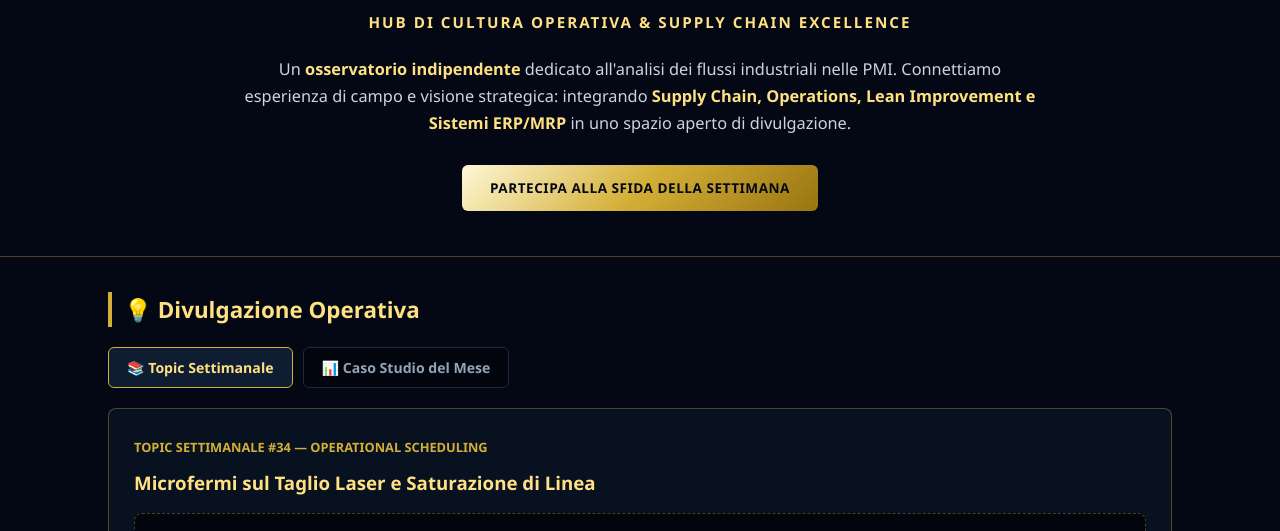
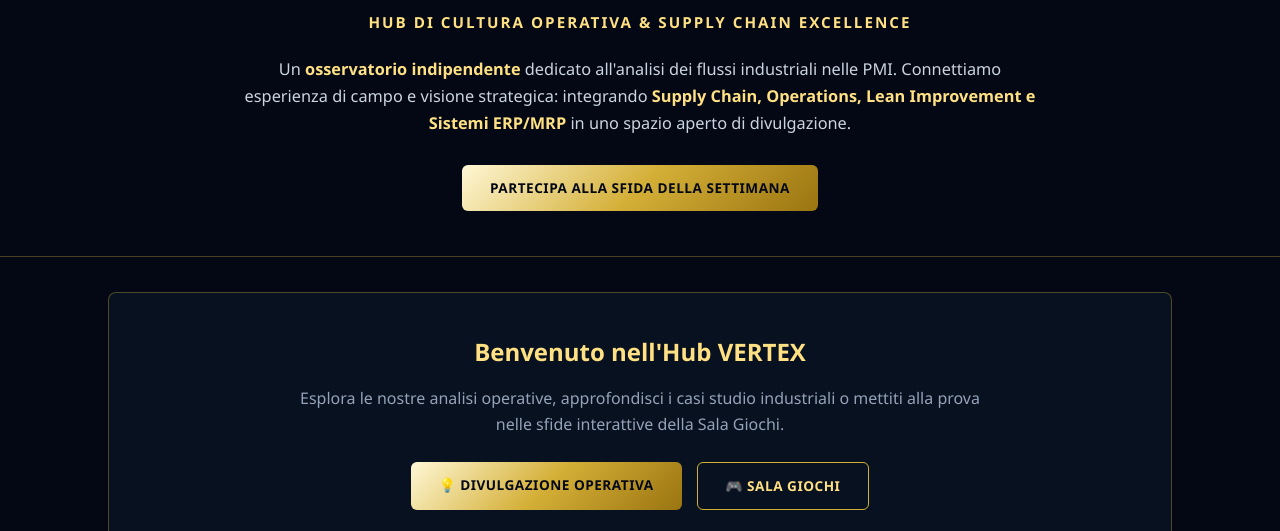
Before and after one commit to jazzhouse86/Vertex-Hub, a plain HTML site: page index.html in a window 1280 px wide. Shown: the part 254-785 px from the top of the page. Drawn offline with nearby package versions, Linux system fonts and the light colour scheme.

Commit message:
Update index.html

```diff
--- a/index.html
+++ b/index.html
@@ -135,7 +135,7 @@
     .rack-slot:hover { border-color: var(--gold-main); background: var(--bg-card-hover); }
     .rack-slot.correct-slot { border-color: var(--correct-green); background: rgba(16, 185, 129, 0.15); }
 
-    /* SVG WORKSHOP VIGNETTE (MODE 3) */
+    /* SVG WORKSHOP VIGNETTE */
     .vignette-canvas {
       position: relative; width: 100%; height: 260px; background: #02050D; border: 1px solid var(--border-color);
       border-radius: 6px; margin: 15px 0; overflow: hidden;
@@ -191,8 +191,8 @@
     </div>
 
     <div class="mobile-menu" id="dropdownMenu">
-      <a href="javascript:void(0)" onclick="navigateTo('home-section')" data-i18n="nav-home">🏠 Home & Topic Settimanale</a>
-      <a href="javascript:void(0)" onclick="navigateTo('divulgazioni-section', 'cases')" data-i18n="nav-cases">📊 Caso Studio del Mese</a>
+      <a href="javascript:void(0)" onclick="navigateTo('home-section')" data-i18n="nav-home">🏠 Home</a>
+      <a href="javascript:void(0)" onclick="navigateTo('divulgazioni-section', 'topics')" data-i18n="nav-divulgazione">💡 Divulgazione</a>
       <a href="javascript:void(0)" onclick="navigateTo('sala-giochi-section')" data-i18n="nav-games">🎮 Sala Giochi</a>
       <a href="javascript:void(0)" onclick="navigateTo('chi-siamo-section')" data-i18n="nav-about">👥 Chi Siamo</a>
       <a href="javascript:void(0)" onclick="navigateTo('contatti-section')" data-i18n="nav-contact">✉️ Contatti</a>
@@ -232,8 +232,22 @@
 
   <div class="container">
 
-    <!-- HOME SECTION (DEFAULT VISIBLE) -->
+    <!-- HOME SECTION (LANDING) -->
     <div id="home-section" class="app-section active-section">
+      <div class="card" style="text-align: center; padding: 40px 20px;">
+        <h2 style="color: var(--gold-light); margin-bottom: 15px;" data-i18n="home-welcome-title">Benvenuto nell'Hub VERTEX</h2>
+        <p style="color: var(--text-muted); max-width: 700px; margin: 0 auto 25px; font-size: 1rem;" data-i18n="home-welcome-desc">
+          Esplora le nostre analisi operative, approfondisci i casi studio industriali o mettiti alla prova nelle sfide interattive della Sala Giochi.
+        </p>
+        <div style="display: flex; gap: 15px; justify-content: center; flex-wrap: wrap;">
+          <a href="javascript:void(0)" onclick="navigateTo('divulgazioni-section', 'topics')" class="btn-gold" data-i18n="nav-divulgazione">💡 Divulgazione Operativa</a>
+          <a href="javascript:void(0)" onclick="navigateTo('sala-giochi-section')" class="btn-gold" style="background: transparent; border: 1px solid var(--gold-main); color: var(--gold-light);" data-i18n="nav-games">🎮 Sala Giochi</a>
+        </div>
+      </div>
+    </div>
+
+    <!-- SEZIONE DIVULGAZIONE (SEPARATA) -->
+    <div id="divulgazioni-section" class="app-section">
       <h2 class="section-title" data-i18n="div-title">💡 Divulgazione Operativa</h2>
 
       <div class="archive-tabs">
@@ -261,7 +275,7 @@
         </div>
       </article>
 
-      <!-- VIEW CASO STUDIO MENSILE (ACCESSIBILE ANCHE DA TAB) -->
+      <!-- VIEW CASO STUDIO MENSILE -->
       <article class="card" id="view-case" style="display: none;">
         <span style="color: var(--gold-main); font-weight: 700; font-size: 0.8rem;" data-i18n="case-tag">CASO STUDIO MENSILE — AGOSTO</span>
         <h3 style="color: var(--gold-light); margin: 8px 0 15px;" data-i18n="case-head">Riorganizzazione WMS in una PMI Metalmeccanica: +22% OTIF in 90 giorni</h3>
@@ -311,7 +325,7 @@
       </article>
     </div>
 
-    <!-- SALA GIOCHI MULTI-MODALITÀ (NASCOSTA DI DEFAULT) -->
+    <!-- SALA GIOCHI MULTI-MODALITÀ -->
     <div id="sala-giochi-section" class="app-section">
       <h2 class="section-title" data-i18n="game-title">🎮 Sala Giochi — Interactive Testing Hub</h2>
 
@@ -391,41 +405,34 @@
             <div id="fb-2" class="feedback-box"></div>
           </div>
 
-          <!-- MODE 3 (FIXED SVG VIGNETTE) -->
+          <!-- MODE 3 -->
           <div id="mode3" class="game-panel">
             <h3 style="color: var(--gold-light);" data-i18n="m3-head">Mode 3 — Trova l'Errore nella Vignetta (5S & Muda)</h3>
             <p style="color: var(--text-muted); font-size: 0.88rem; margin-top: 4px;" data-i18n="m3-q">Individua le 2 anomalie cliccando sulle zone critiche tratteggiate nell'officina:</p>
 
             <div class="vignette-canvas">
               <svg class="workshop-svg" viewBox="0 0 600 260">
-                <!-- Background & Floor -->
                 <rect x="0" y="0" width="600" height="260" fill="#050C1A"/>
                 <line x1="0" y1="200" x2="600" y2="200" stroke="#1E293B" stroke-width="2"/>
 
-                <!-- Machine CNC Left -->
                 <rect x="40" y="80" width="130" height="120" rx="4" fill="#0F1D33" stroke="#D4AF37" stroke-width="1.5"/>
                 <rect x="60" y="100" width="90" height="50" fill="#02050D" stroke="#1E293B"/>
                 <text x="105" y="130" fill="#FFE082" font-size="12" text-anchor="middle">CNC LASER 01</text>
                 <circle cx="150" cy="92" r="5" fill="#10B981"/>
 
-                <!-- Storage Rack Right -->
                 <rect x="440" y="50" width="120" height="150" fill="none" stroke="#94A3B8" stroke-width="2"/>
                 <line x1="440" y1="100" x2="560" y2="100" stroke="#94A3B8" stroke-width="2"/>
                 <line x1="440" y1="150" x2="560" y2="150" stroke="#94A3B8" stroke-width="2"/>
-                <!-- Boxes on rack -->
                 <rect x="450" y="115" width="40" height="35" fill="#D4AF37" opacity="0.6"/>
                 <rect x="500" y="115" width="45" height="35" fill="#D4AF37" opacity="0.6"/>
 
-                <!-- Oil Stain Anomaly (Left area) -->
                 <ellipse cx="230" cy="225" rx="35" ry="12" fill="#1E293B" stroke="#EF4444" stroke-dasharray="3,3"/>
                 <text x="230" y="228" fill="#EF4444" font-size="9" text-anchor="middle">OIL SPILL</text>
 
-                <!-- Unlabeled Waste Bin Anomaly (Center Right) -->
                 <rect x="360" y="160" width="35" height="40" fill="#1E293B" stroke="#EF4444" stroke-dasharray="3,3"/>
                 <text x="377" y="184" fill="#EF4444" font-size="16" text-anchor="middle">?</text>
               </svg>
 
-              <!-- Clickable Hotspots overlay -->
               <div class="error-spot" style="top: 200px; left: 185px; width: 90px; height: 45px;" onclick="findError(this, 'Olio a terra non segnalato (Rischio Sicurezza & 5S)')"></div>
               <div class="error-spot" style="top: 155px; left: 350px; width: 55px; height: 50px;" onclick="findError(this, 'Contenitore Scarti non identificato (Muda di Difettosità)')"></div>
             </div>
@@ -461,7 +468,7 @@
       </div>
     </div>
 
-    <!-- CHI SIAMO (NASCOSTA DI DEFAULT) -->
+    <!-- CHI SIAMO -->
     <div id="chi-siamo-section" class="app-section">
       <h2 class="section-title" data-i18n="about-title">👥 Chi Siamo — Il Progetto VERTEX</h2>
       <div class="card">
@@ -491,7 +498,7 @@
       </div>
     </div>
 
-    <!-- CONTATTI (NASCOSTA DI DEFAULT) -->
+    <!-- CONTATTI -->
     <div id="contatti-section" class="app-section">
       <h2 class="section-title" data-i18n="contact-title">✉️ Contatti & Network</h2>
       <div class="card">
@@ -553,14 +560,16 @@
     /* DIZIONARIO MULTILINGUA COMPLETO */
     const translations = {
       it: {
-        'nav-home': '🏠 Home & Topic Settimanale',
-        'nav-cases': '📊 Caso Studio del Mese',
+        'nav-home': '🏠 Home',
+        'nav-divulgazione': '💡 Divulgazione',
         'nav-games': '🎮 Sala Giochi',
         'nav-about': '👥 Chi Siamo',
         'nav-contact': '✉️ Contatti',
         'hero-tagline': 'Hub di Cultura Operativa & Supply Chain Excellence',
         'hero-proposito': 'Un <strong>osservatorio indipendente</strong> dedicato all\'analisi dei flussi industriali nelle PMI. Connettiamo esperienza di campo e visione strategica: integrando <strong>Supply Chain, Operations, Lean Improvement e Sistemi ERP/MRP</strong> in uno spazio aperto di divulgazione.',
         'hero-btn': 'Partecipa alla Sfida della Settimana',
+        'home-welcome-title': 'Benvenuto nell\'Hub VERTEX',
+        'home-welcome-desc': 'Esplora le nostre analisi operative, approfondisci i casi studio industriali o mettiti alla prova nelle sfide interattive della Sala Giochi.',
         'div-title': '💡 Divulgazione Operativa',
         'tab-topics': '📚 Topic Settimanale',
         'tab-cases': '📊 Caso Studio del Mese',
@@ -616,14 +625,16 @@
         'footer-claim': 'Connettiamo Idee e Professionisti'
       },
       en: {
-        'nav-home': '🏠 Home & Weekly Topic',
-        'nav-cases': '📊 Case Study of the Month',
-        'nav-games': '🎮 Arcade Testing Room',
+        'nav-home': '🏠 Home',
+        'nav-divulgazione': '💡 Insights',
+        'nav-games': '🎮 Arcade Room',
         'nav-about': '👥 About Us',
         'nav-contact': '✉️ Contact Us',
         'hero-tagline': 'Operational Culture & Supply Chain Excellence Hub',
         'hero-proposito': 'An <strong>independent observatory</strong> dedicated to analyzing industrial flows in SMEs. Connecting field experience and strategic vision: integrating <strong>Supply Chain, Operations, Lean Improvement, and ERP/MRP Systems</strong>.',
         'hero-btn': 'Join Weekly Challenge',
+        'home-welcome-title': 'Welcome to VERTEX Hub',
+        'home-welcome-desc': 'Explore our operational insights, study real-world manufacturing case studies, or test your skills in our Arcade interactive games.',
         'div-title': '💡 Operational Insights',
         'tab-topics': '📚 Weekly Topic',
         'tab-cases': '📊 Monthly Case Study',
@@ -680,13 +691,12 @@
       }
     };
 
-    /* SPA NAVIGATION & OUT-OF-BOUNDS MENU CLICK FIX */
+    /* SPA NAVIGATION */
     function toggleMenu(e) {
       if(e) e.stopPropagation();
       document.getElementById('dropdownMenu').classList.toggle('open');
     }
 
-    // Event listener per chiudere il menu al click esterno
     document.addEventListener('click', function(e) {
       const menu = document.getElementById('dropdownMenu');
       const toggleBtn = document.getElementById('menuToggleBtn');
@@ -708,7 +718,7 @@
       if(archiveTab) switchArchive(archiveTab);
     }
 
-    /* SWITCH DOPPIO ARCHIVIO DIVULGAZIONE */
+    /* SWITCH ARCHIVIO DIVULGAZIONE */
     function switchArchive(mode) {
       document.getElementById('tab-topics').classList.toggle('active', mode === 'topics');
       document.getElementById('tab-cases').classList.toggle('active', mode === 'cases');
@@ -764,7 +774,7 @@
       const card = btn.closest('.flow-card');
       const container = document.getElementById('flow-container');
       if (dir === -1 && card.previousElementSibling) container.insertBefore(card, card.previousElementSibling);
-      else if (dir === 1 && card.nextElementSibling) container.insertBefore(card.nextElementSibling, card);
+      else if (dir === 1 && card.nextElementSibling) container.insertBefore(card, card.nextElementSibling);
     }
 
     function checkFlow() {
```
